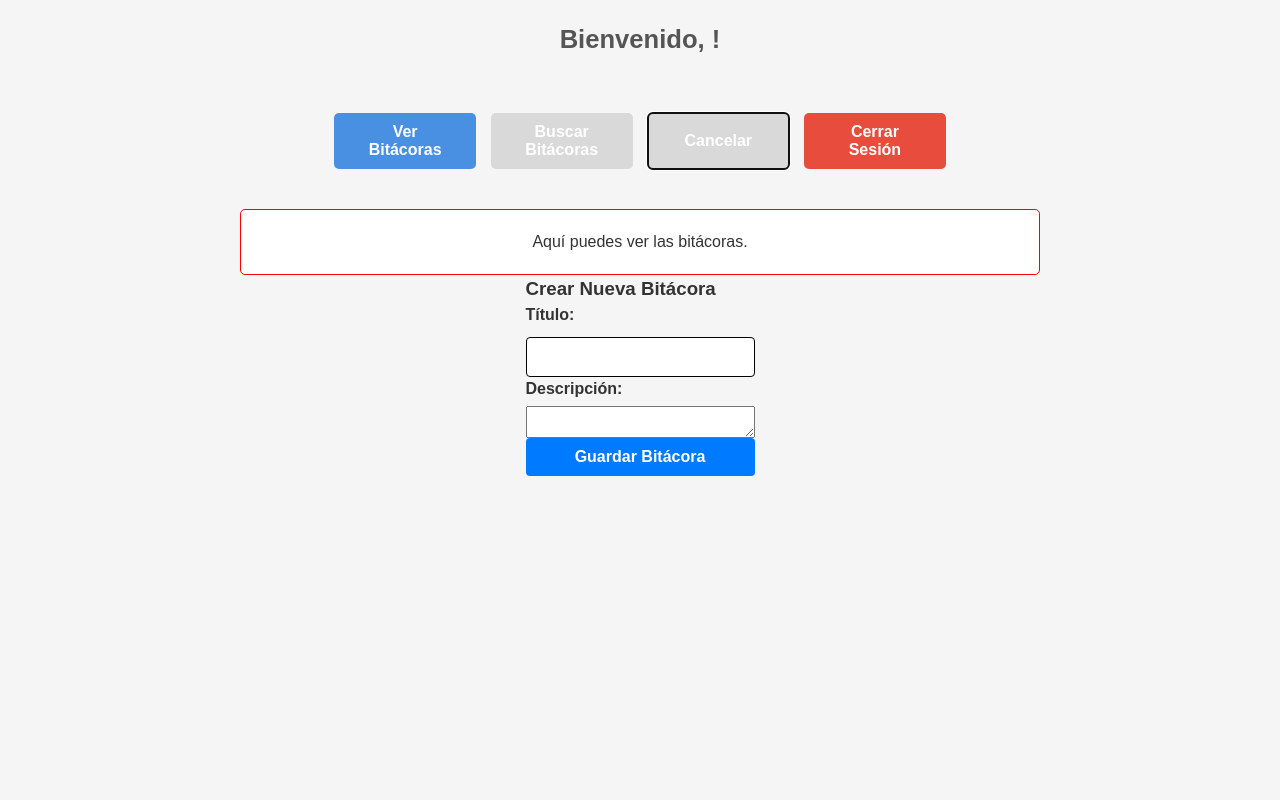
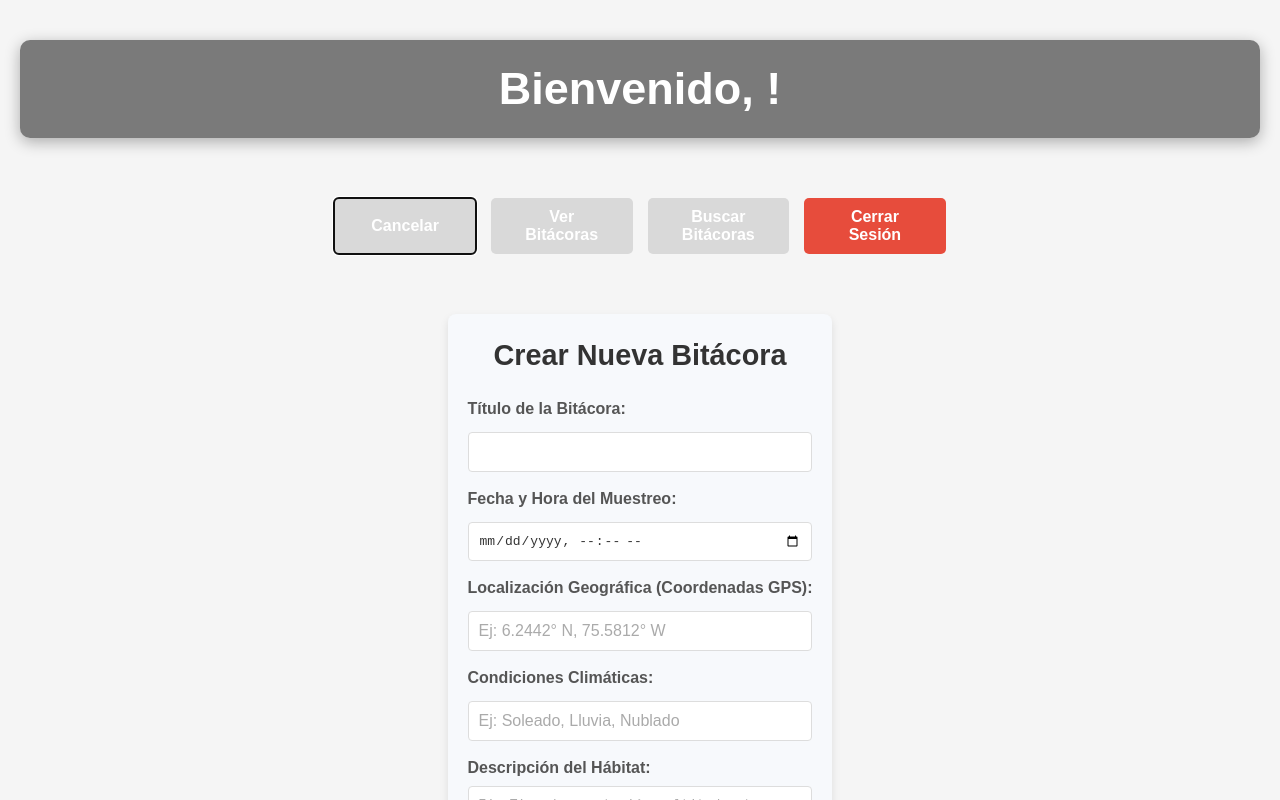
Before and after one commit to Eder-Plazas/Proyecto-Final-Web, a React (Vite) app: page /home in a window 1280 px wide. Both pictures are taken after a click on the button "Crear Bitácora". Shown: the top 800 px of the page. Built offline with nearby package versions, Linux system fonts and the light colour scheme.

Commit message:
formulario de bitacora

```diff
--- a/src/Pages/Homepage/HomePage.css
+++ b/src/Pages/Homepage/HomePage.css
@@ -8,8 +8,11 @@
   display: flex;
   flex-direction: column;
   height: 100vh;
-  width: 100vw; /* Pantalla completa */
+  width: 100vw;
   background-color: #f5f5f5;
+  background-size: cover;
+  background-repeat: no-repeat;
+  background-position: center;
   font-family: Arial, sans-serif;
 }
 
@@ -18,6 +21,22 @@
   padding: 20px;
   text-align: center;
   font-size: 30px;
+}
+
+.header h2 {
+  font-size: 1.5em;
+  color: #ffffff;
+  background-color: rgba(0, 0, 0, 0.5);
+  padding: 15px 30px;
+  border-radius: 10px;
+  box-shadow: 0 4px 15px rgba(0, 0, 0, 0.3);
+  text-align: center;
+  margin: 20px 0;
+  transition: transform 0.2s ease-in-out;
+}
+
+.header h2:hover {
+  transform: scale(1.03);
 }
 
 .main-container {
@@ -30,11 +49,11 @@
 
 .tab-container {
   display: flex;
-  flex-direction: row; /* Alinea los botones en fila */
+  flex-direction: row;
   justify-content: center;
   gap: 15px;
   margin-bottom: 20px;
-  flex-wrap: nowrap; /* Evita que los botones pasen a otra línea */
+  flex-wrap: nowrap;
 }
 
 .tab-button, .action-button, .logout-button {
@@ -75,7 +94,101 @@
   width: 100%;
   text-align: center;
   padding: 20px;
-  border: 1px solid red;
   background-color: white;
+  border: 1px solid #ddd;
   border-radius: 5px;
 }
+
+/* Estilos para el formulario de creación de bitácoras */
+.create-log-form {
+  background-color: #f7f9fc;
+  padding: 20px;
+  border-radius: 8px;
+  box-shadow: 0px 4px 8px rgba(0, 0, 0, 0.1);
+  max-width: 600px;
+  margin: 20px auto;
+}
+
+.create-log-form h3 {
+  text-align: center;
+  font-size: 1.8em;
+  color: #333;
+  margin-bottom: 20px;
+}
+
+.create-log-form label {
+  display: block;
+  font-weight: bold;
+  color: #555;
+  margin-bottom: 6px;
+}
+
+.create-log-form input[type="text"],
+.create-log-form input[type="datetime-local"],
+.create-log-form input[type="file"],
+.create-log-form textarea {
+  width: 100%;
+  padding: 10px;
+  margin-bottom: 15px;
+  border: 1px solid #ddd;
+  border-radius: 4px;
+  font-size: 1em;
+  color: #333;
+  background-color: #fff;
+}
+
+.create-log-form input[type="file"] {
+  border: none;
+}
+
+.create-log-form textarea {
+  resize: vertical;
+  height: 100px;
+}
+
+.create-log-form .submit-button {
+  width: 100%;
+  padding: 12px;
+  background-color: #4a90e2;
+  color: #fff;
+  font-size: 1em;
+  border: none;
+  border-radius: 4px;
+  cursor: pointer;
+  transition: background-color 0.3s ease;
+}
+
+.create-log-form .submit-button:hover {
+  background-color: #357abd;
+}
+
+.create-log-form input[type="text"]::placeholder,
+.create-log-form textarea::placeholder {
+  color: #aaa;
+}
+
+/* Ajustes para pantallas pequeñas */
+@media (max-width: 600px) {
+  .create-log-form {
+    padding: 15px;
+  }
+
+  .create-log-form h3 {
+    font-size: 1.6em;
+  }
+
+  .create-log-form label {
+    font-size: 0.9em;
+  }
+
+  .create-log-form input[type="text"],
+  .create-log-form input[type="datetime-local"],
+  .create-log-form input[type="file"],
+  .create-log-form textarea {
+    font-size: 0.9em;
+  }
+
+  .create-log-form .submit-button {
+    font-size: 0.9em;
+  }
+}
--- a/src/Pages/Homepage/HomePage.jsx
+++ b/src/Pages/Homepage/HomePage.jsx
@@ -7,7 +7,7 @@ import './HomePage.css';
 const HomePage = () => {
   const [username, setUsername] = useState('');
   const [userRole, setUserRole] = useState('');
-  const [activeTab, setActiveTab] = useState('viewLogs');
+  const [activeTab, setActiveTab] = useState('');
   const [showCreateLogForm, setShowCreateLogForm] = useState(false);
   const [isLoggedOut, setIsLoggedOut] = useState(false);
 
@@ -33,6 +33,7 @@ const HomePage = () => {
   const handleLogout = async () => {
     await signOut(auth);
     setIsLoggedOut(true);
+    window.location.href = "/";
   };
 
   const renderTabContent = () => {
@@ -47,6 +48,12 @@ const HomePage = () => {
     }
   };
 
+  const handleSubmit = (e) => {
+    e.preventDefault();
+    // Lógica para guardar la bitácora en la base de datos
+    console.log("Bitácora creada con éxito");
+  };
+
   return (
     <div className="homepage-fullscreen">
       <header className="header">
@@ -55,6 +62,9 @@ const HomePage = () => {
 
       <div className="main-container">
         <div className="tab-container">
+          <button className="action-button" onClick={() => setShowCreateLogForm(!showCreateLogForm)}>
+            {showCreateLogForm ? 'Cancelar' : 'Crear Bitácora'}
+          </button>
           <button
             className={`tab-button ${activeTab === 'viewLogs' ? 'active' : ''}`}
             onClick={() => setActiveTab('viewLogs')}
@@ -67,9 +77,6 @@ const HomePage = () => {
           >
             Buscar Bitácoras
           </button>
-          <button className="action-button" onClick={() => setShowCreateLogForm(!showCreateLogForm)}>
-            {showCreateLogForm ? 'Cancelar' : 'Crear Bitácora'}
-          </button>
           <button className="action-button logout-button" onClick={handleLogout}>
             Cerrar Sesión
           </button>
@@ -80,11 +87,31 @@ const HomePage = () => {
           {showCreateLogForm && !isLoggedOut && (
             <div className="create-log-form">
               <h3>Crear Nueva Bitácora</h3>
-              <form>
-                <label>Título:</label>
+              <form onSubmit={handleSubmit}>
+                <label>Título de la Bitácora:</label>
                 <input type="text" name="title" required />
-                <label>Descripción:</label>
-                <textarea name="description" required />
+
+                <label>Fecha y Hora del Muestreo:</label>
+                <input type="datetime-local" name="datetime" required />
+
+                <label>Localización Geográfica (Coordenadas GPS):</label>
+                <input type="text" name="location" placeholder="Ej: 6.2442° N, 75.5812° W" required />
+
+                <label>Condiciones Climáticas:</label>
+                <input type="text" name="weather" placeholder="Ej: Soleado, Lluvia, Nublado" required />
+
+                <label>Descripción del Hábitat:</label>
+                <textarea name="habitat" placeholder="Ej: Tipo de vegetación, altitud, etc." required></textarea>
+
+                <label>Fotografías del Sitio de Muestreo:</label>
+                <input type="file" name="photos" multiple accept="image/*" />
+
+                <label>Detalles de las Especies Recolectadas:</label>
+                <textarea name="speciesDetails" placeholder="Ej: Especies, cantidad, características" required></textarea>
+
+                <label>Observaciones Adicionales:</label>
+                <textarea name="observations" placeholder="Comentarios adicionales"></textarea>
+
                 <button type="submit" className="submit-button">Guardar Bitácora</button>
               </form>
             </div>
```
Also changed, not shown: src/Components/Imagenes/undefined_image.png (added).
